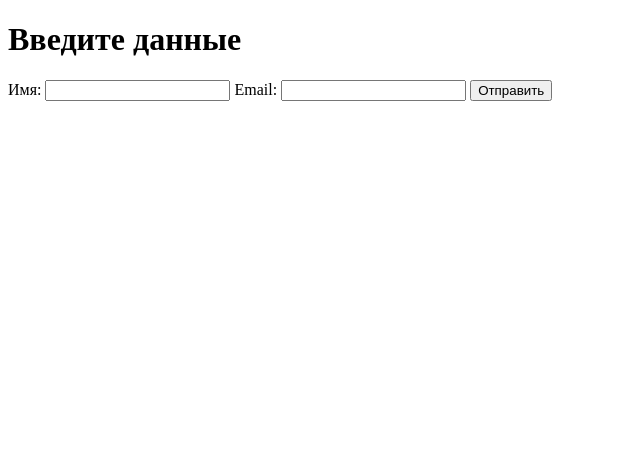
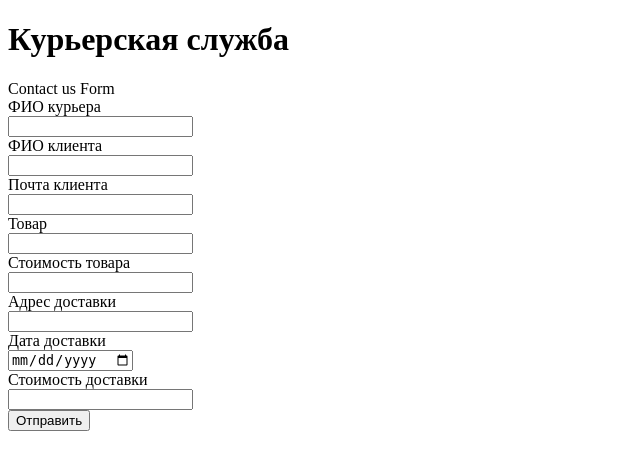
Before and after one commit to ilya3052/WebDevTechBack, a PHP site: page / in a window 1280 px wide. Shown: the top 470 px of the page, without its empty margins (0-640 px from the left). Run offline with PHP 8.4, Linux system fonts and the light colour scheme.

Commit message:
add: добавлена html разметка формы

```diff
--- a/app/index.php
+++ b/app/index.php
@@ -6,34 +6,67 @@
     <title>Document</title>
 </head>
 <body>
-    <?php
-        if ($_SERVER['REQUEST_METHOD'] === 'POST') {
-            $name = trim($_POST['name'] ?? '');
-            $email = trim($_POST['email'] ?? '');
-            $csv_file = 'data.csv';
-            $dataRow = [$name, $email];
-
-            if (($file = fopen($csvFile, 'a'))) {
-                fputcsv($file, $dataRow);
-                fclose($file);
-                $message = 'Даныне успешно сохранены';
-            }
-            else {
-                $message = 'Ошибка при сохранении данных';
-            }
-        }
-    ?>
-    <h1>Введите данные</h1>
-    <?php if (!empty($message)): ?>
-        <p><?php echo $message; ?></p>
-    <?php endif; ?>
-
-    <form action="form.php" method="POST">
-        <label for="name">Имя:</label>
-        <input type="text" name="name" id="name">
-        <label for="email">Email:</label>
-        <input type="email" name="email" id="email">
-        <input type="submit" value="Отправить">
-    </form>
+    <h1>Курьерская служба</h1>
+    <div class="container">
+      <div class="text">
+         Contact us Form
+      </div>
+      <form action="form.php" method="POST">
+         <div class="form-row">
+            <div class="input-data">
+            <label for="courier">ФИО курьера</label>
+            <div class="underline"></div>
+            <input type="text" name="name" id="name">
+            </div>
+            <div class="input-data">
+                <label for="client">ФИО клиента</label>
+                <div class="underline"></div>
+                <input type="text" name="client" id="client">
+            </div>
+         </div>
+         <div class="form-row">
+            <div class="input-data">
+                <label for="client_mail">Почта клиента</label>
+                <div class="underline"></div>
+                <input type="email" name="client_mail" id="client_mail">
+            </div>
+            <div class="input-data">
+                <label for="product">Товар</label>
+                <div class="underline"></div>
+                <input type="text" name="product" id="product">
+            </div>
+         </div>
+         <div class="form-row">
+            <div class="input-data">
+                <label for="product_price">Стоимость товара</label>
+                <div class="underline"></div>
+                <input type="number" name="product_price" id="product_price">
+            </div>
+            <div class="input-data">
+                <label for="address">Адрес доставки</label>
+                <div class="underline"></div>
+                <input type="text" name="address" id="address">
+            </div>
+         </div>
+         <div class="form-row">
+            <div class="input-data">
+                <label for="date">Дата доставки</label>
+                <div class="underline"></div>
+                <input type="date" name="date" id="date">
+            </div>
+            <div class="input-data">
+                <label for="delivery_price">Стоимость доставки</label>
+                <div class="underline"></div>
+                <input type="number" name="delivery_price" id="delivery_price">
+            </div>
+         </div>
+         <div class="form-row submit-btn">
+               <div class="input-data">
+                  <div class="inner"></div>
+                  <input type="submit" value="Отправить">
+               </div>
+            </div>
+      </form>
+      </div>
 </body>
 </html>
```
